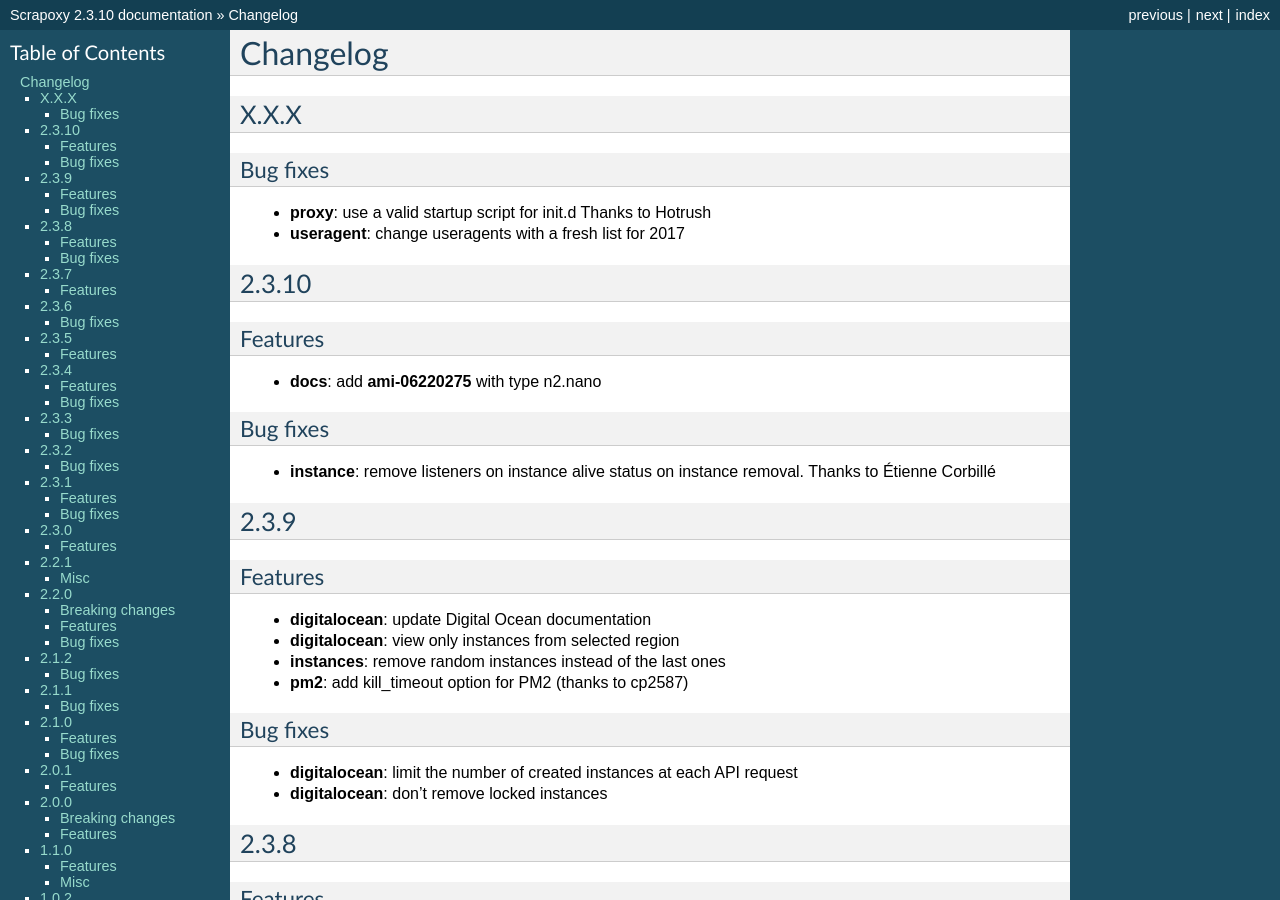
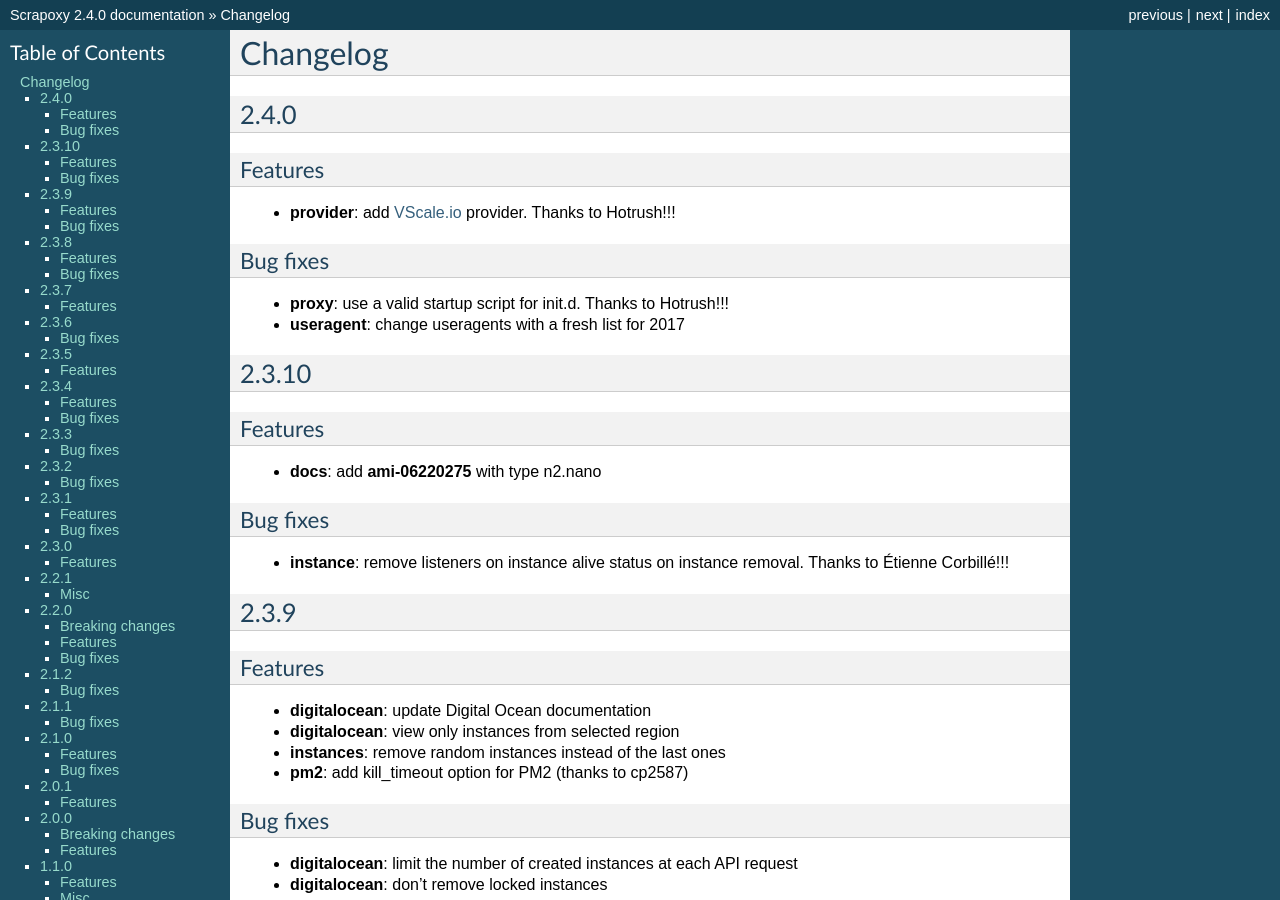
Before and after one commit to zahlio/scrapoxy, a Sphinx documentation site: the page built from docs/changelog.rst, in a window 1280 px wide and 900 px high. Built offline with Sphinx 7.4.7, drawn with Linux system fonts in a browser that asks for light colours; some of the changed text lies outside the part shown.

Commit message:
feat(release): change release version to 2.4.0

```diff
--- a/docs/changelog.rst
+++ b/docs/changelog.rst
@@ -2,13 +2,19 @@
 Changelog
 =========
 
-X.X.X
-======
+2.4.0
+=====
+
+Features
+--------
+
+- **provider**: add `VScale.io`_ provider. Thanks to Hotrush!!!
+
 
 Bug fixes
 ---------
 
-- **proxy**: use a valid startup script for init.d Thanks to Hotrush
+- **proxy**: use a valid startup script for init.d. Thanks to Hotrush!!!
 - **useragent**: change useragents with a fresh list for 2017
 
 
@@ -24,7 +30,7 @@ Features
 Bug fixes
 ---------
 
-- **instance**: remove listeners on instance alive status on instance removal. Thanks to Étienne Corbillé
+- **instance**: remove listeners on instance alive status on instance removal. Thanks to Étienne Corbillé!!!
 
 
 2.3.9
@@ -335,3 +341,4 @@ Features
 .. _Scrapy: http://scrapy.org
 .. _`Node.js`: https://nodejs.org
 .. _PhantomJS: http://phantomjs.org
+.. _`VScale.io`: https://vscale.io
--- a/docs/conf.py
+++ b/docs/conf.py
@@ -55,9 +55,9 @@ author = u'Fabien Vauchelles'
 # built documents.
 #
 # The short X.Y version.
-version = u'2.3.10'
+version = u'2.4.0'
 # The full version, including alpha/beta/rc tags.
-release = u'2.3.10'
+release = u'2.4.0'
 
 # The language for content autogenerated by Sphinx. Refer to documentation
 # for a list of supported languages.
--- a/package.json
+++ b/package.json
@@ -1,6 +1,6 @@
 {
     "name": "scrapoxy",
-    "version": "2.3.10",
+    "version": "2.4.0",
     "main": "index.js",
     "author": {
         "name": "Fabien Vauchelles",
```
Also changed, not shown: 2 other files.
